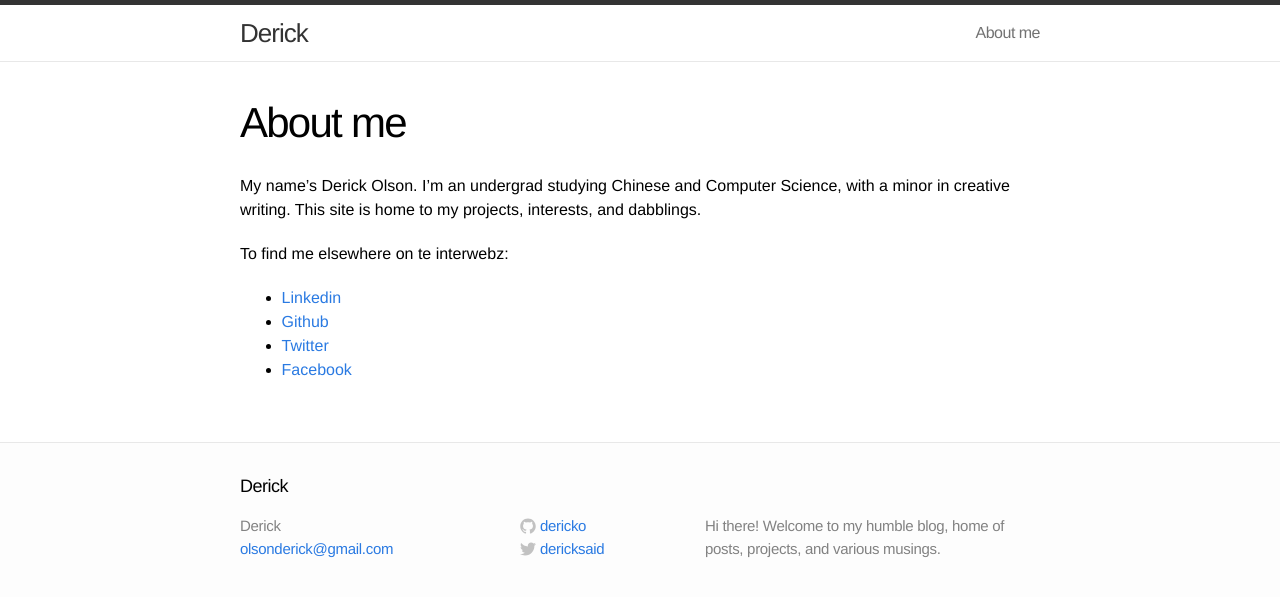
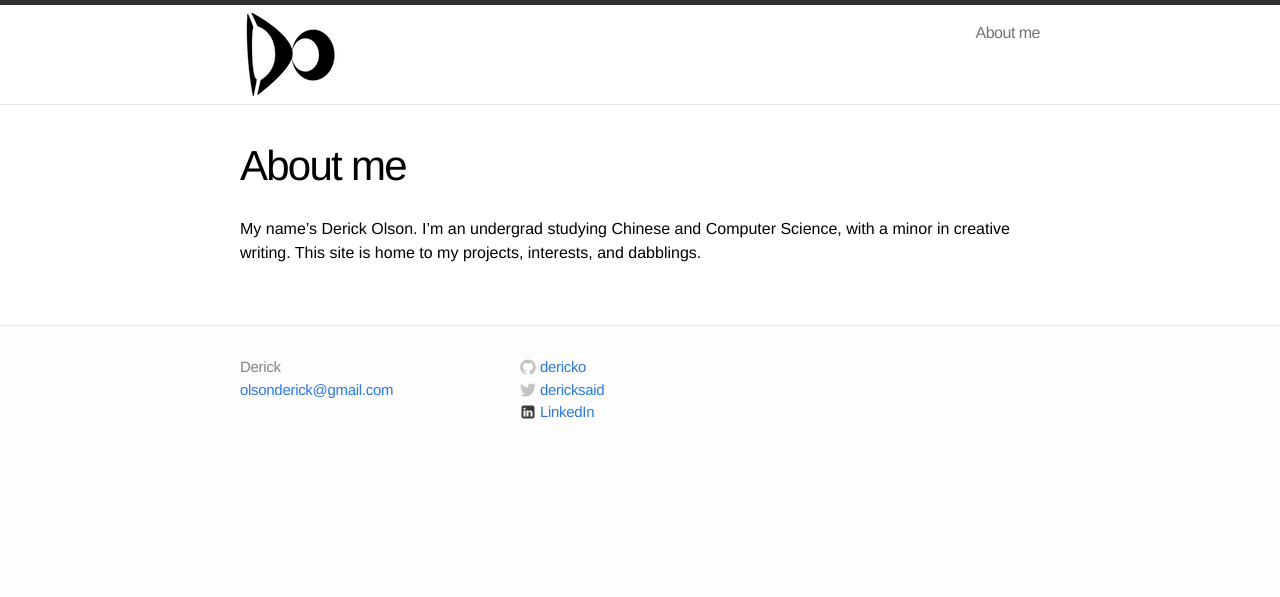
Before and after one commit to dericko/dericko.github.io, a Jekyll site: the page built from about.md, in a window 1280 px wide. Shown: the top 597 px of the page. Built offline with Jekyll 4.4.1, drawn with Linux system fonts in a browser that asks for light colours.

Commit message:
added logo, linkedin link

```diff
--- a/_config.yml
+++ b/_config.yml
@@ -1,11 +1,12 @@
 # Site settings
 title: Derick
 email: olsonderick@gmail.com
-description: "Hi there! Welcome to my humble blog, home of posts, projects, and various musings."
+description:
 baseurl: ""
 url: "http://www.derickolson.com"
 twitter_username: dericksaid
 github_username: dericko
+linkedin_username: olsonderick
 
 # Configuration
 
--- a/_includes/footer.html
+++ b/_includes/footer.html
@@ -1,8 +1,6 @@
 <footer class="site-footer">
 
   <div class="wrap">
-
-    <h2 class="footer-heading">{{ site.title }}</h2>
 
     <div class="footer-col-1 column">
       <ul>
@@ -49,6 +47,15 @@
             <span class="username">{{ site.twitter_username }}</span>
           </a>
         </li>{% endif %}
+        <li>
+          <a href="http://www.linkedin.com/pub/derick-olson/56/b90/460">
+            <span class="icon linkedin">
+              <img src="/images/linkedin-icon.png" class="linkedin-icon-png"  x="0px" y="0px"
+                 viewBox="0 0 16 16" enable-background="new 0 0 16 16" xml:space="preserve">
+            </span>
+            <span class="username">LinkedIn</span>
+          </a>
+        </li>
       </ul>
     </div>
 
--- a/_includes/header.html
+++ b/_includes/header.html
@@ -2,7 +2,7 @@
 
   <div class="wrap">
 
-    <a class="site-title" href="{{ site.baseurl }}/">{{ site.title }}</a>
+    <a href="{{ site.baseurl }}/"{{ site.title }}><img class="site-logo" src="/images/dologo_small.png"></a>
 
     <nav class="site-nav">
       <a href="#" class="menu-icon">
--- a/about.md
+++ b/about.md
@@ -5,15 +5,3 @@ permalink: /about/
 ---
 
 My name's Derick Olson. I'm an undergrad studying Chinese and Computer Science, with a minor in creative writing. This site is home to my projects, interests, and dabblings.
-
-To find me elsewhere on te interwebz:
-
-* [Linkedin][linkedin]
-* [Github][github]
-* [Twitter][twitter]
-* [Facebook][facebook]
-
-[linkedin]: http://www.linkedin.com/pub/derick-olson/56/b90/460
-[github]: https://github.com/dericko
-[twitter]: https://twitter.com/dericksaid
-[facebook]: https://www.facebook.com/olsonderick
--- a/css/main.css
+++ b/css/main.css
@@ -56,6 +56,13 @@ a:visited { color: #205caa; }
   letter-spacing: -1px;
   float: left;
   line-height: 56px;
+  position: relative;
+  z-index: 1;
+}
+
+.site-logo {
+  display: block;
+  float: left;
   position: relative;
   z-index: 1;
 }
@@ -123,7 +130,8 @@ a:visited { color: #205caa; }
 }
 
 .github-icon-svg,
-.twitter-icon-svg {
+.twitter-icon-svg,
+.linkedin-icon-png {
   display: inline-block;
   width: 16px;
   height: 16px;
```
Also changed, not shown: images/dologo_small.png (added), images/linkedin-icon.png (added).
